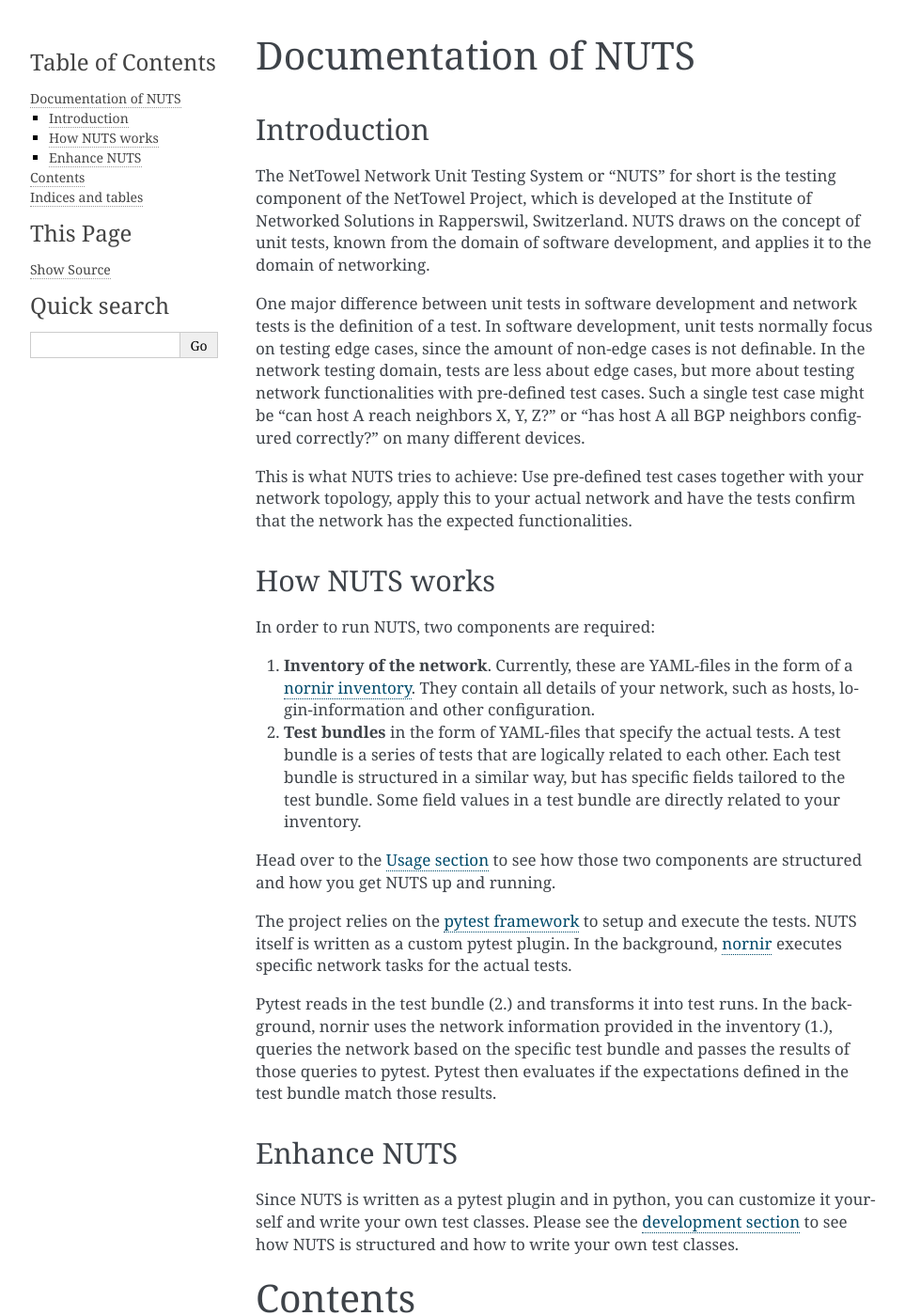
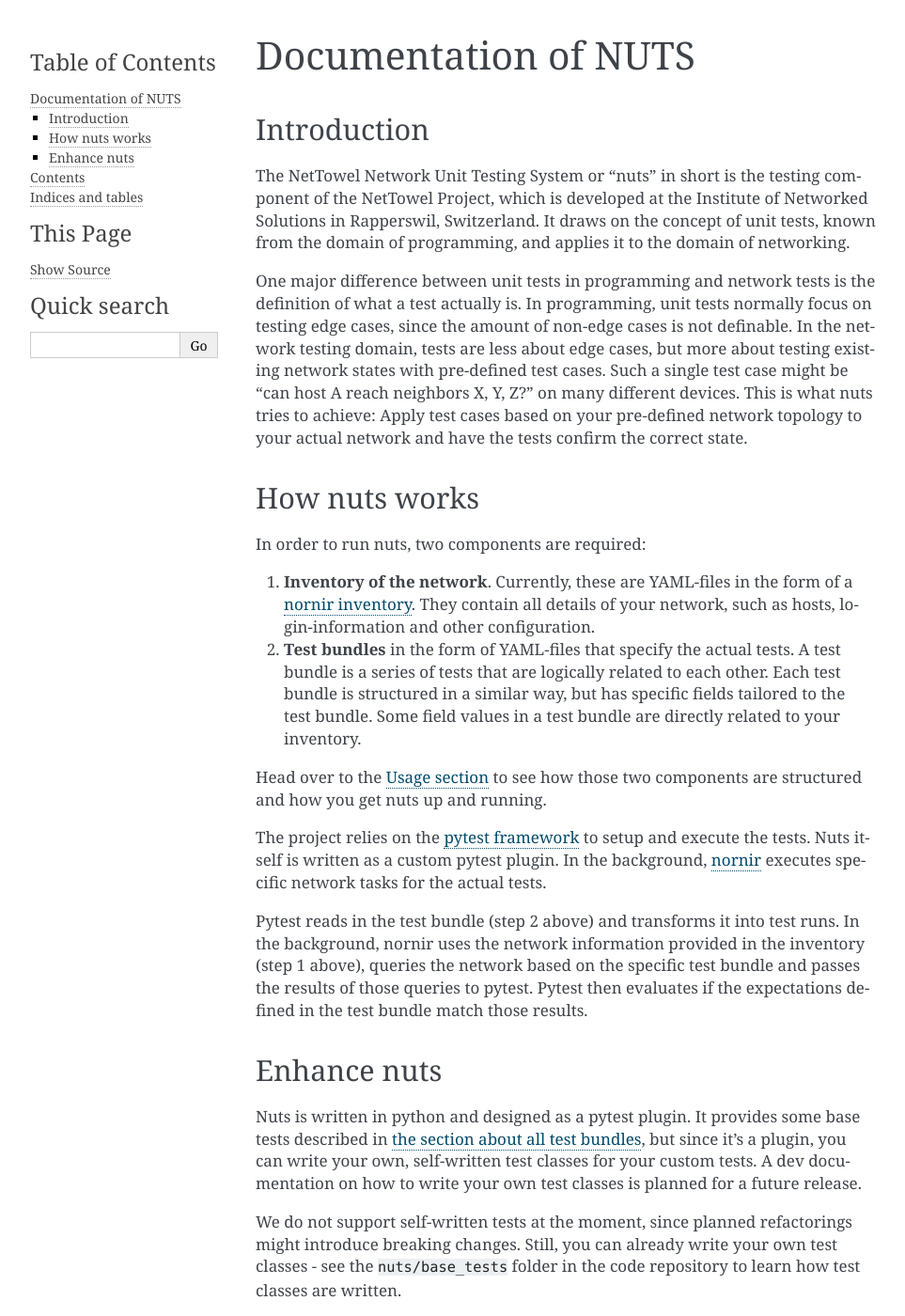
Before and after one commit to network-unit-testing-system/nuts, a Sphinx documentation site: the page built from docs/source/index.rst, in a window 1280 px wide and 1400 px high. Shown: the whole window at 94% size, without its empty margins (148-1111 px from the left). Built offline with Sphinx 7.4.7, drawn with Linux system fonts in a browser that asks for light colours; some of the changed text lies outside the part shown.

Commit message:
update doc

```diff
--- a/docs/source/conf.py
+++ b/docs/source/conf.py
@@ -12,6 +12,7 @@
 #
 import os
 import sys
+import datetime
 
 sys.path.insert(0, os.path.abspath("../.."))
 sys.setrecursionlimit(1500)
@@ -19,11 +20,11 @@
 # -- Project information -----------------------------------------------------
 
 project = "NUTS"
-copyright = "2020, Matthias Gabriel, Méline Sieber, Urs Baumann"
-author = "Matthias Gabriel, Méline Sieber, Urs Baumann"
+copyright = f"{datetime.date.today().year}, Méline Sieber, Urs Baumann"
+author = "Méline Sieber"
 
 # The full version, including alpha/beta/rc tags
-release = "0.1.0"
+release = "1.0.0"
 
 
 # -- General configuration ---------------------------------------------------
--- a/docs/source/dev/index.rst
+++ /dev/null
@@ -1,6 +0,0 @@
-How to enhance NUTS
-===================
-
-.. todo::
-
-    Include more technical details on how NUTS is structured.
--- a/docs/source/index.rst
+++ b/docs/source/index.rst
@@ -6,41 +6,40 @@
 Introduction
 ------------
 
-The NetTowel Network Unit Testing System or "NUTS" for short is the
-testing component of the NetTowel Project, which is developed at the Institute of Networked Solutions in Rapperswil, Switzerland.
-NUTS draws on the concept of unit tests, known from the domain of
-software development, and applies it to the domain of networking.
+The NetTowel Network Unit Testing System or "nuts" in short is the testing component of the NetTowel Project, which is developed at the Institute of Networked Solutions in Rapperswil, Switzerland.
+It draws on the concept of unit tests, known from the domain of programming, and applies it to the domain of networking.
 
-One major difference between unit tests in software development and
-network tests is the definition of a test.
-In software development, unit tests normally focus on testing edge cases,
+One major difference between unit tests in programming and
+network tests is the definition of what a test actually is.
+In programming, unit tests normally focus on testing edge cases,
 since the amount of non-edge cases is not definable.
-In the network testing domain, tests are less about edge cases, but more about testing network functionalities with pre-defined test cases. Such a single test case might be "can host A
-reach neighbors X, Y, Z?" or "has host A all BGP neighbors configured correctly?" on many different devices.
+In the network testing domain, tests are less about edge cases, but more about testing existing network states with
+pre-defined test cases. Such a single test case might be "can host A reach neighbors X, Y, Z?" on many different devices.
+This is what nuts tries to achieve:
+Apply test cases based on your pre-defined network topology to your actual network and have the tests confirm the correct state.
 
-This is what NUTS tries to achieve:
-Use pre-defined test cases together with your network topology, apply this to your actual network and have the tests confirm that the network has the expected functionalities.
-
-How NUTS works
+How nuts works
 --------------
 
-In order to run NUTS, two components are required:
+In order to run nuts, two components are required:
 
 #. **Inventory of the network**.  Currently, these are YAML-files in the form of a `nornir inventory <https://nornir.readthedocs.io/en/latest/tutorial/inventory.html>`__. They contain all details of your network, such as hosts, login-information and other configuration.
 
 #. **Test bundles** in the form of YAML-files that specify the actual tests. A test bundle is a series of tests that are logically related to each other. Each test bundle is structured in a similar way, but has specific fields tailored to the test bundle. Some field values in a test bundle are directly related to your inventory.
 
-Head over to the :doc:`Usage section <tutorial/firststeps>` to see how those two components are structured and how you get NUTS up and running.
+Head over to the :doc:`Usage section <tutorial/firststeps>` to see how those two components are structured and how you get nuts up and running.
 
 The project relies on the `pytest framework <https://docs.pytest.org/>`__ to setup and execute the
-tests. NUTS itself is written as a custom pytest plugin. In the background, `nornir <https://nornir.readthedocs.io/>`__ executes specific network tasks for the actual tests.
+tests. Nuts itself is written as a custom pytest plugin. In the background, `nornir <https://nornir.readthedocs.io/>`__ executes specific network tasks for the actual tests.
 
-Pytest reads in the test bundle (2.) and transforms it into test runs. In the background, nornir uses the network information provided in the inventory (1.), queries the network based on the specific test bundle and passes the results of those queries to pytest. Pytest then evaluates if the expectations defined in the test bundle match those results.
+Pytest reads in the test bundle (step 2 above) and transforms it into test runs. In the background, nornir uses the network information provided in the inventory (step 1 above), queries the network based on the specific test bundle and passes the results of those queries to pytest. Pytest then evaluates if the expectations defined in the test bundle match those results.
 
-Enhance NUTS
+Enhance nuts
 ------------
-Since NUTS is written as a pytest plugin and in python, you can customize it yourself and write your own test classes. Please see the :doc:`development section <dev/index>` to see how NUTS is structured and how to write your own test classes.
+Nuts is written in python and designed as a pytest plugin. It provides some base tests described in :doc:`the section about all test bundles <testbundles/alltestbundles>`, but since it's a plugin, you can write your own, self-written test classes for your custom tests.
+A dev documentation on how to write your own test classes is planned for a future release.
 
+We do not support self-written tests at the moment, since planned refactorings might introduce breaking changes. Still, you can already write your own test classes - see the ``nuts/base_tests`` folder in the code repository to learn how test classes are written.
 
 Contents
 ========
@@ -49,10 +48,9 @@
    :maxdepth: 2
 
    Home <self>
-   Installation <installation/index>
+   Installation <installation/install>
    Tutorial <tutorial/firststeps>
    Test Bundles <testbundles/alltestbundles>
-   Development <dev/index>
 
 
 Indices and tables
--- a/docs/source/testbundles/alltestbundles.rst
+++ b/docs/source/testbundles/alltestbundles.rst
@@ -5,7 +5,7 @@
 
 This section contains all test bundles which have been implemented in NUTS, you can incorporate them in your own bundles. They can be executed with the command ``$ pytest <test>.yaml`` from your project root.
 
-Note that you need an inventory for the tests to work. Please see :doc:`First Steps with NUTS <../tutorial/firststeps>` for more information.
+Note that you need an inventory of network devices for the tests to work. Please see :doc:`First Steps with NUTS <../tutorial/firststeps>` for more information.
 
 In some test bundles you can directly pass arguments to the nornir task, i.e. the network query that is executed in the background. For those test bundles we indicate the specific task which is used to query the devices, so that you can look up all available arguments.
 
```
Also changed, not shown: README.md (+4 -2 lines), docs/source/installation/install.rst (renamed from docs/source/installation/index.rst, +12 -16 lines), docs/source/tutorial/firststeps.rst (+30 -11 lines), 1 other file.
